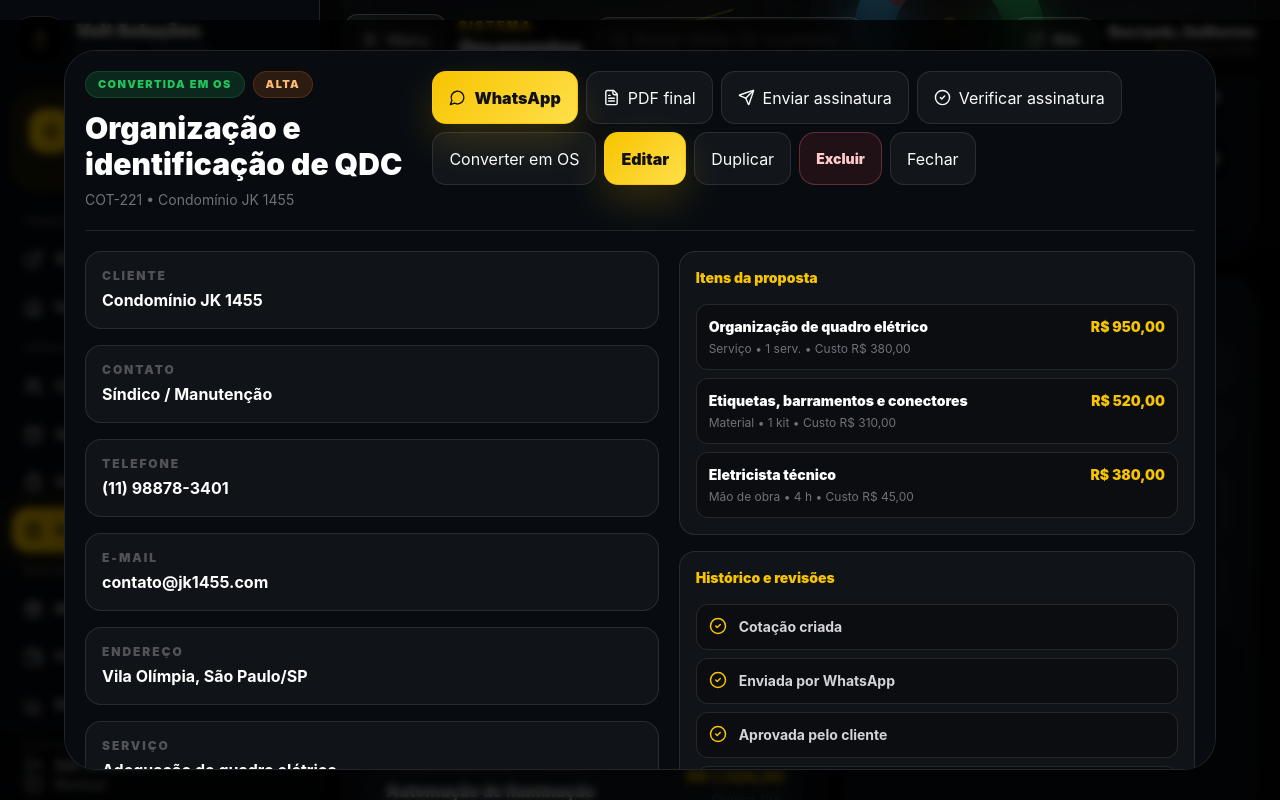
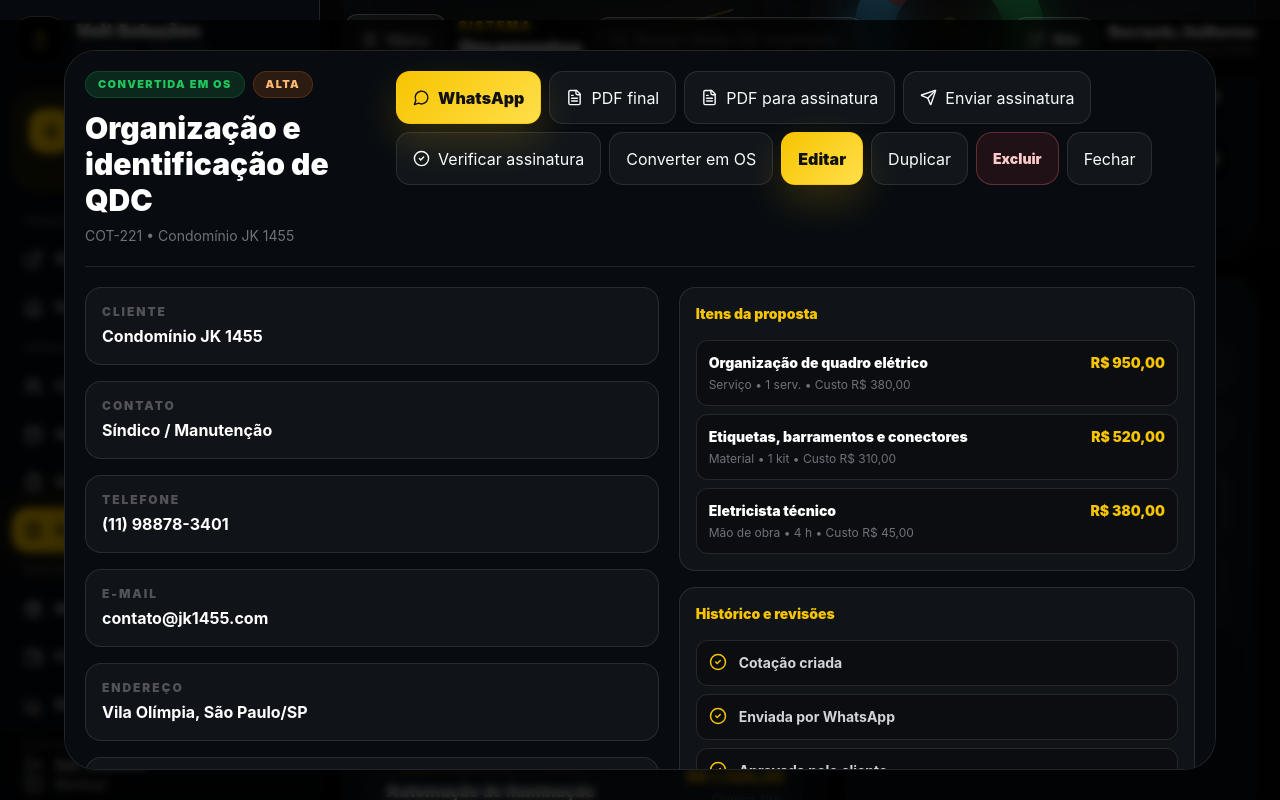
Before and after one commit to gui2812/volt-solucoes-eletricas, a Next.js app: page /cotacoes in a window 1280 px wide. Both pictures are taken after a click on the button 585 px from the left and 1441 px from the top of the page. Shown: the part 1041-1841 px from the top of the page. Built offline with nearby package versions, Linux system fonts and the light colour scheme.

Commit message:
Update page.tsx

```diff
--- a/app/cotacoes/page.tsx
+++ b/app/cotacoes/page.tsx
@@ -1461,6 +1461,7 @@ export default function CotacoesPage() {
                 <div className="flex flex-wrap gap-2">
                   <a href={quoteWhatsAppLink(selected)} target="_blank" rel="noreferrer" className="btn-primary inline-flex items-center gap-2"><MessageCircle size={17} /> WhatsApp</a>
                   <button onClick={() => openQuotePdf(selected)} className="btn-ghost inline-flex items-center gap-2"><FileText size={17} /> PDF final</button>
+                  <button onClick={() => openApprovalPdf(selected)} className="btn-ghost inline-flex items-center gap-2"><FileText size={17} /> PDF para assinatura</button>
                   <button onClick={() => sendToRemoteSignature(selected)} className="btn-ghost inline-flex items-center gap-2"><Send size={17} /> Enviar assinatura</button>
                   {selected.signatureUrl && (
                     <button
```
